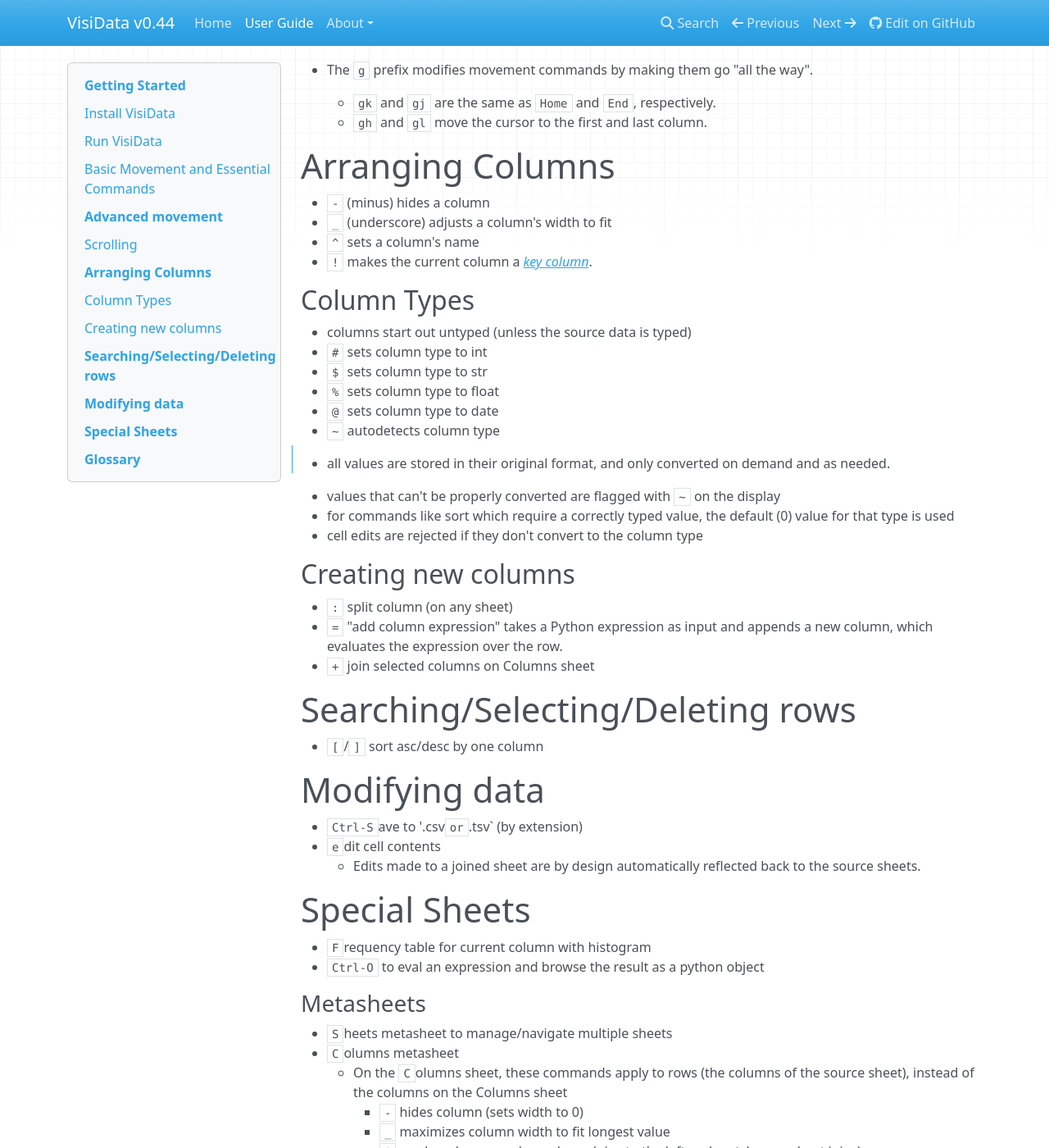
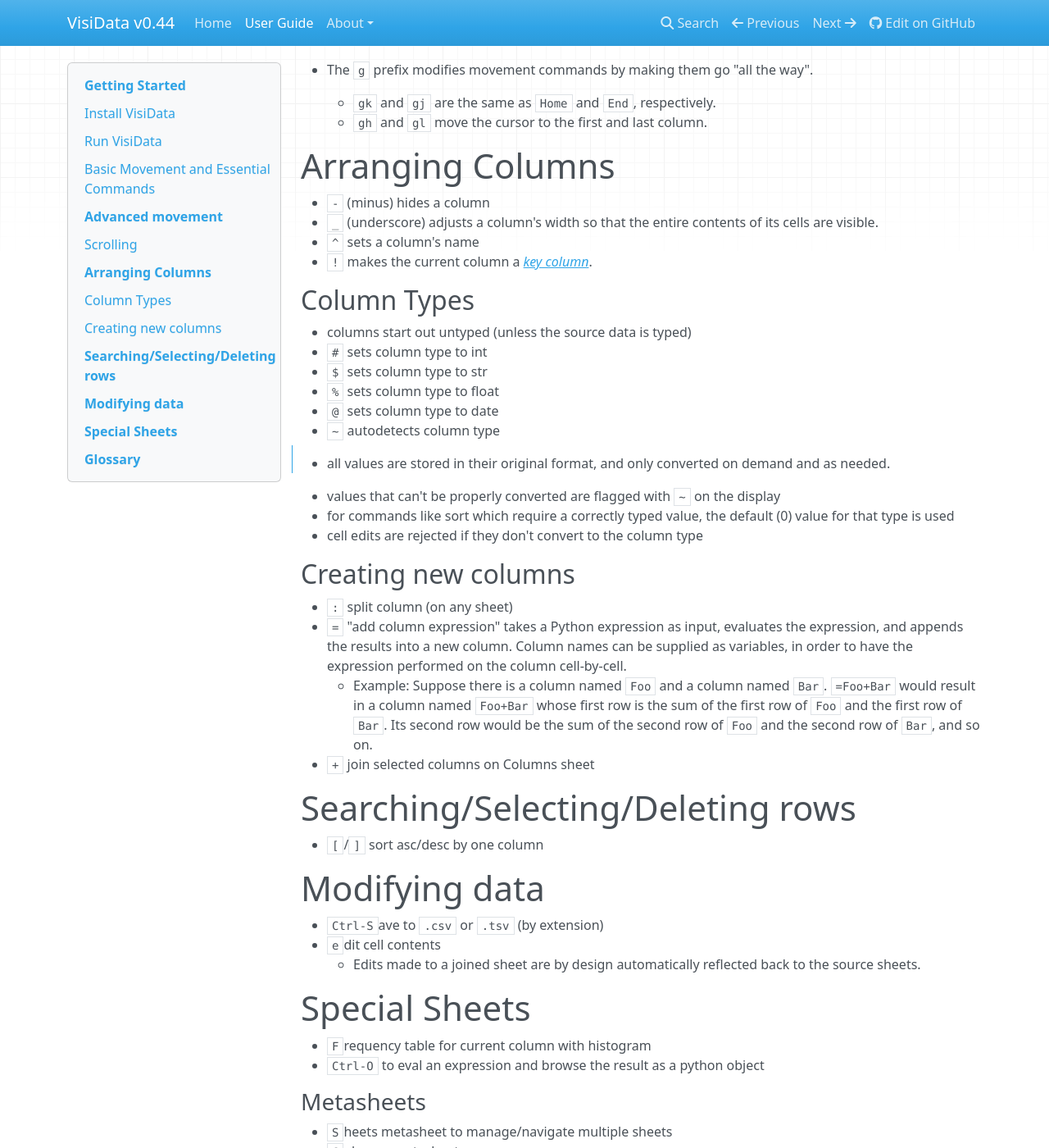
Before and after one commit to saulpw/visidata, an MkDocs documentation site: the page built from docs/user-guide.md, in a window 1280 px wide and 1400 px high, scrolled down 1245 px. Shown: the whole window at 82% size. Built offline with MkDocs 1.6.1, drawn with Linux system fonts in a browser that asks for light colours; nearby versions of some CDN libraries; old or Windows-style settings are respelled for this version of MkDocs.

Commit message:
Minor updates to user-guide

```diff
--- a/docs/user-guide.md
+++ b/docs/user-guide.md
@@ -63,7 +63,7 @@
 # Arranging Columns
 
 - `-` (minus) hides a column
-- `_` (underscore) adjusts a column's width to fit
+- `_` (underscore) adjusts a column's width so that the entire contents of its cells are visible.
 - `^` sets a column's name
 - `!` makes the current column a [*key column*]().
 
@@ -84,8 +84,8 @@
 ## Creating new columns
 
 - `:` split column (on any sheet)
-- `=` "add column expression" takes a Python expression as input and appends a new column, which evaluates the
-expression over the row.
+- `=` "add column expression" takes a Python expression as input, evaluates the expression, and appends the results into a new column. Column names can be supplied as variables, in order to have the expression performed on the column cell-by-cell.
+    - Example: Suppose there is a column named `Foo` and a column named `Bar`. `=Foo+Bar` would result in a column named `Foo+Bar` whose first row is the sum of the first row of `Foo` and the first row of `Bar`. Its second row would be the sum of the second row of `Foo` and the second row of `Bar`, and so on.
 - `+` join selected columns on Columns sheet
 
 # Searching/Selecting/Deleting rows
@@ -93,7 +93,7 @@
 
 # Modifying data
 
-- `Ctrl-S`ave to '.csv` or `.tsv` (by extension)
+- `Ctrl-S`ave to `.csv` or `.tsv` (by extension)
 - `e`dit cell contents
     - Edits made to a joined sheet are by design automatically reflected back to the source sheets.
 
```
